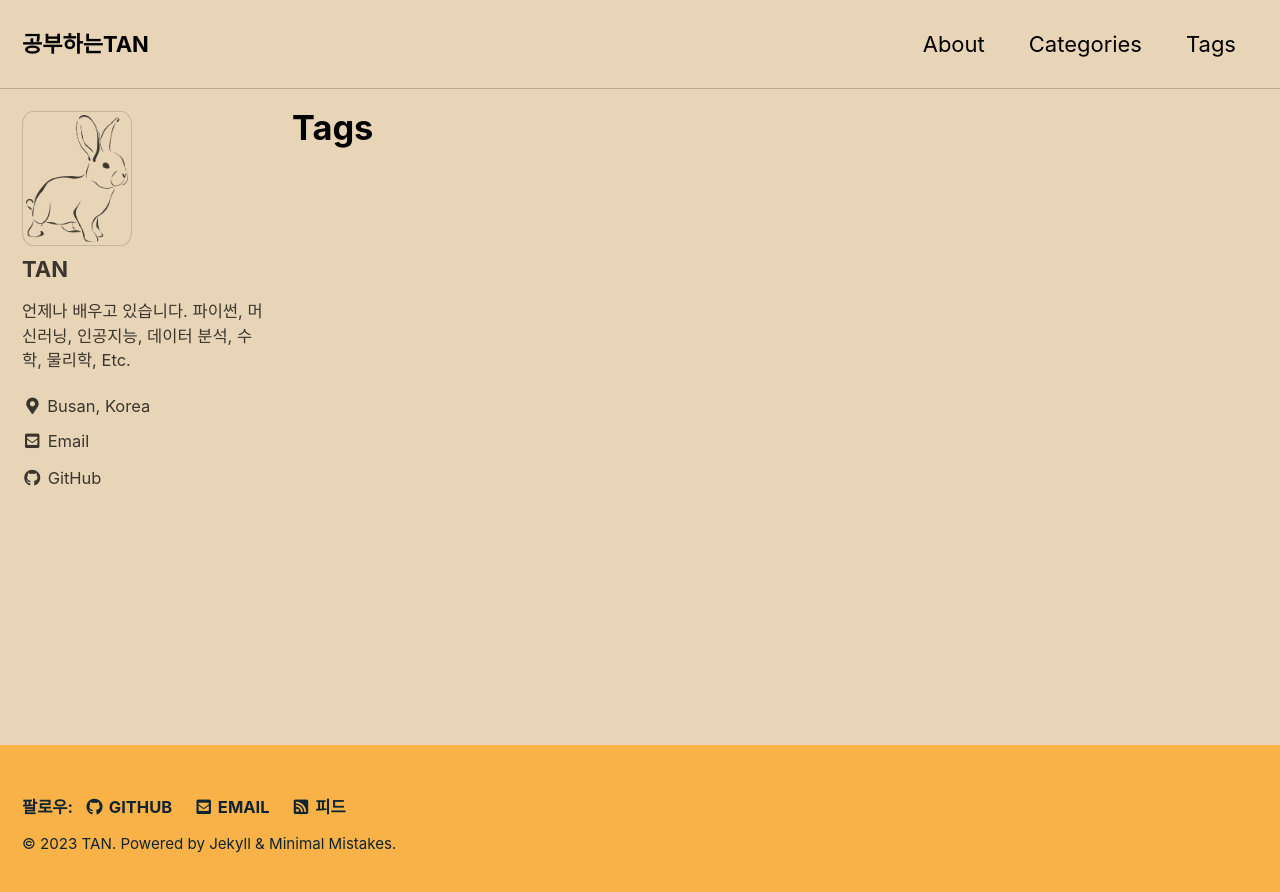
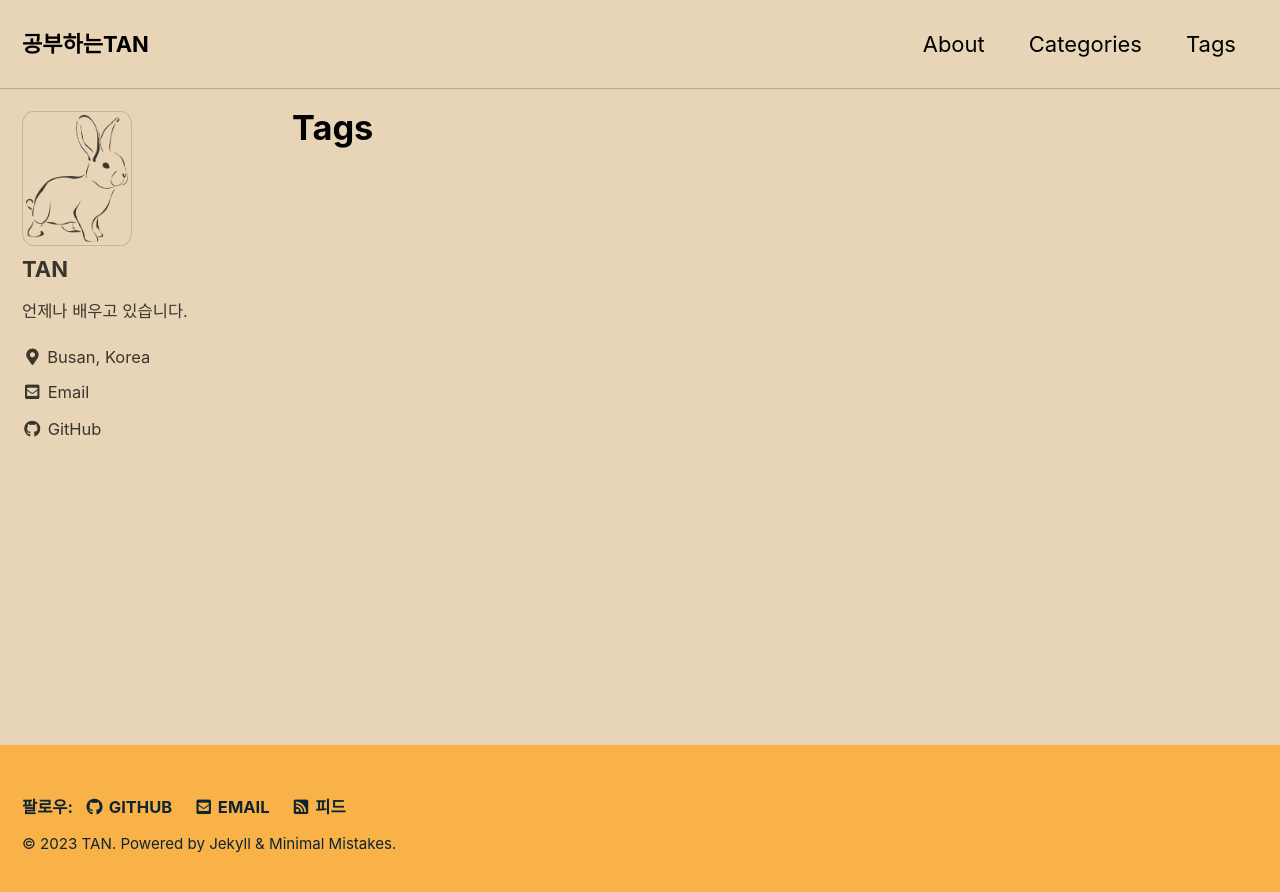
Before and after one commit to TaniTail/tanitail.github.io, a Jekyll site: the page built from _pages/tag-archive.md, in a window 1280 px wide. Shown: the top 892 px of the page. Built offline with Jekyll 4.4.1, drawn with Linux system fonts in a browser that asks for light colours; cached includes are drawn as plain includes; part of the change alters nothing that is shown.

Commit message:
2023-01-07

```diff
--- a/_config.yml
+++ b/_config.yml
@@ -106,7 +106,7 @@ analytics:
 author:
   name             : "TAN"
   avatar           : "/assets/images/home_rabbit.png" # path of avatar image, e.g.
-  bio              : "언제나 배우고 있습니다.\n파이썬, 머신러닝, 인공지능, 데이터 분석, 수학, 물리학, Etc. "
+  bio              : "언제나 배우고 있습니다." # 파이썬, 머신러닝, 인공지능, 데이터 분석, 수학, 물리학, Etc.
   location         : "Busan, Korea"
   email            :
   links:
@@ -258,16 +258,16 @@ tag_archive:
   type: liquid
   path: /tags/
 # https://github.com/jekyll/jekyll-archives
-# jekyll-archives:
-#   enabled:
-#     - categories
-#     - tags
-#   layouts:
-#     category: archive-taxonomy
-#     tag: archive-taxonomy
-#   permalinks:
-#     category: /categories/:name/
-#     tag: /tags/:name/
+jekyll-archives:
+  enabled:
+    - categories
+    - tags
+  layouts:
+    category: archive-taxonomy
+    tag: archive-taxonomy
+  permalinks:
+    category: /categories/:name/
+    tag: /tags/:name/
 
 
 # HTML Compression
```
Also changed, not shown: Gemfile.lock, 3 other files.
